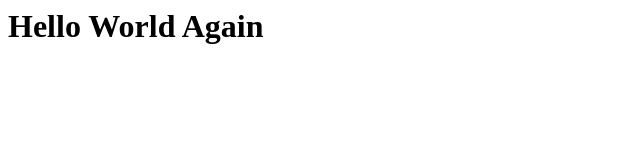
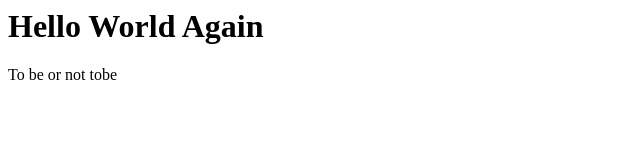
Before and after one commit to ITjoniveehernandez/UATEAM, a plain HTML site: page index.html in a window 1280 px wide. Shown: the full height of the page, 0-640 px from the left. Drawn offline with Linux system fonts and the light colour scheme.

Commit message:
new index.html

```diff
--- a/index.html
+++ b/index.html
@@ -1 +1,2 @@
 <h1>Hello World Again</h1>
+<p>To be or not tobe</p>
```
